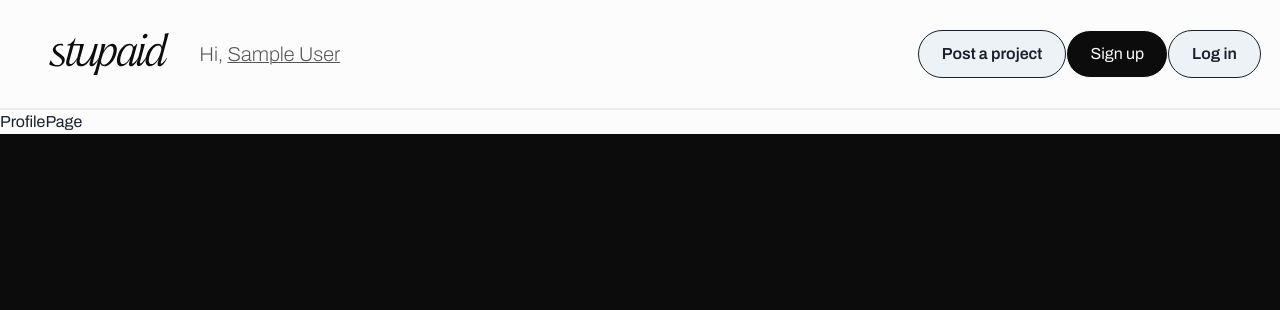
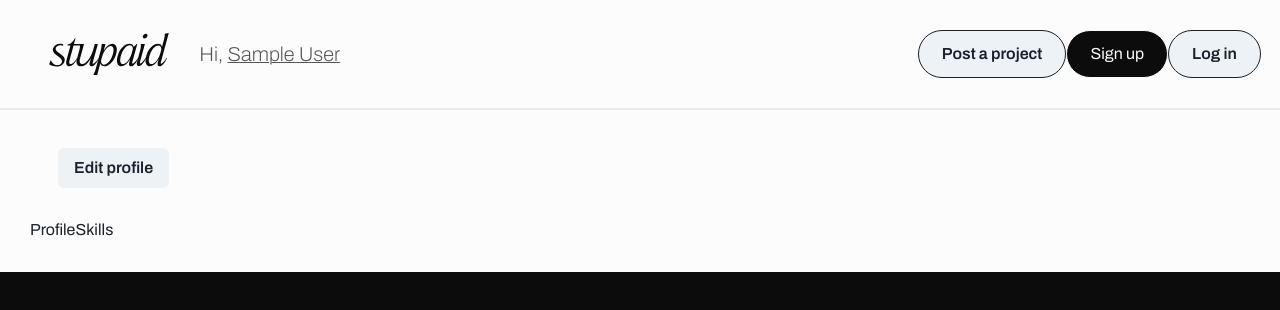
Before and after one commit to tcs-legitable/legitable-frontend, a React (Create React App) app: page /user/1 in a window 1280 px wide. Shown: the top 310 px of the page. Built offline with nearby package versions, Linux system fonts and the light colour scheme; no server answers; sample sign-in values are in the browser's storage.

Commit message:
initialized profile page info

```diff
--- a/src/components/profile-components/ProfilePage.js
+++ b/src/components/profile-components/ProfilePage.js
@@ -1,9 +1,11 @@
-import { Flex } from '@chakra-ui/react';
+import { Box, Flex } from '@chakra-ui/react';
 import React, { useContext, useEffect, useState } from 'react';
 import { useParams } from 'react-router-dom';
 import { SignedInContext } from '../../App';
 import { getUserData } from '../../firebase/helpers';
 import Navbar from '../global-components/Navbar';
+import ProfileSkills from './ProfileSkills';
+import ProfileUserInfo from './ProfileUserInfo';
 
 const ProfilePage = () => {
   const { userId } = useParams();
@@ -17,7 +19,7 @@ const ProfilePage = () => {
       setUserData(tempData);
     };
     fetchUserData();
-  }, [value]);
+  }, [userId]);
 
   useEffect(() => {
     console.log(userData, ' is the data');
@@ -31,7 +33,10 @@ const ProfilePage = () => {
   return (
     <Flex w="100%" flexDir="column" h="inherit" bgColor="#fcfcfc">
       <Navbar />
-      ProfilePage
+      <Box p="30px">
+        <ProfileUserInfo canEdit={canEdit} userData={userData} />
+        <ProfileSkills userData={userData} />
+      </Box>
     </Flex>
   );
 };
--- /dev/null
+++ b/src/components/profile-components/ProfileSkills.js
@@ -0,0 +1,8 @@
+import { Flex } from '@chakra-ui/react';
+import React from 'react';
+
+const ProfileSkills = ({ userData }) => {
+  return <Flex>ProfileSkills</Flex>;
+};
+
+export default ProfileSkills;
--- /dev/null
+++ b/src/components/profile-components/ProfileUserInfo.js
@@ -0,0 +1,35 @@
+import { Button, Flex, HStack, Image, Text, VStack } from '@chakra-ui/react';
+import React from 'react';
+import StupaidVerified from '../global-components/StupaidVerified';
+
+const ProfileUserInfo = ({ userData, canEdit }) => {
+  const {
+    input_name,
+    city,
+    country,
+    isVerified,
+    photo_url,
+    school,
+    projectPref,
+  } = userData;
+  return (
+    <Flex mb="30px" flexDir="column">
+      <HStack>
+        <Image borderRadius="50%" src={photo_url} />
+        <VStack alignItems="baseline" ml="20px">
+          <Text fontWeight="bold" fontSize="29px">
+            {input_name}
+          </Text>
+          {isVerified && <StupaidVerified />}
+          {canEdit && (
+            <Button>
+              <Text>Edit profile</Text>
+            </Button>
+          )}
+        </VStack>
+      </HStack>
+    </Flex>
+  );
+};
+
+export default ProfileUserInfo;
```
